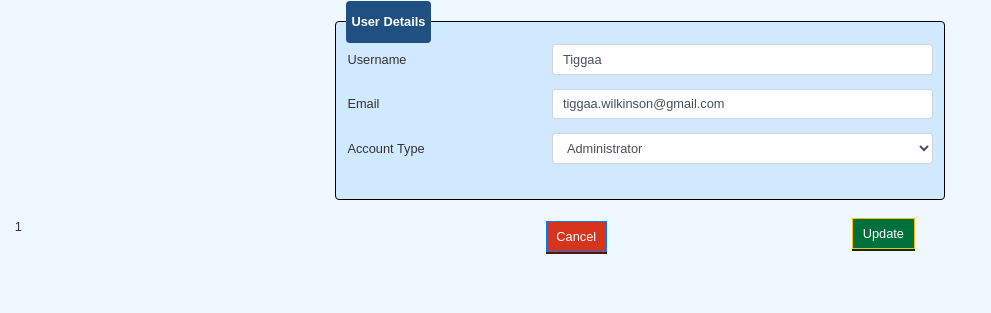
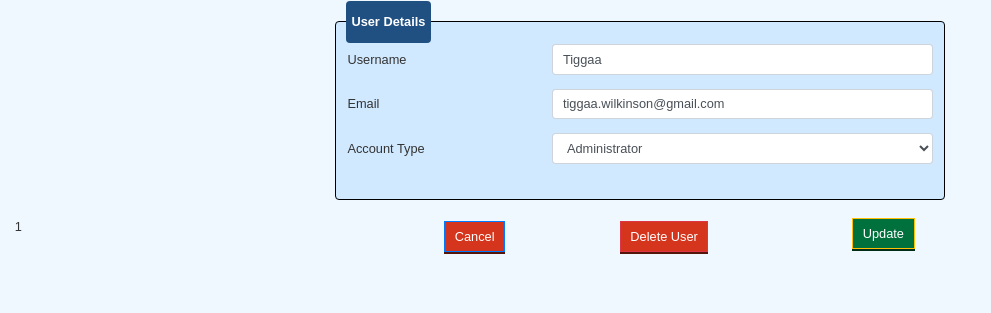
Before and after one commit to tiggaa/URA, a Flask app: page /1/admin_edit in a window 1280 px wide. Shown: the part 113-426 px from the top of the page, without its empty margins (0-991 px from the left). Run offline with Flask 2, Linux system fonts and the light colour scheme; a user stored in the database is signed in; style sheets or scripts are compiled from the project's sources; some libraries are stand-ins or nearby versions.

Commit message:
New User and Delete User

```diff
--- a/UserResearch/blueprints/users/routes.py
+++ b/UserResearch/blueprints/users/routes.py
@@ -21,12 +21,35 @@ def register():
     form = RegistrationForm()
     if form.validate_on_submit():
         hashed_password = bcrypt.generate_password_hash(form.password.data).decode('utf-8')
-        user = User(username=form.username.data, email=form.email.data, password=hashed_password, acctType_id=1)
+        user = User(
+                username=form.username.data,
+                email=form.email.data,
+                password=hashed_password,
+                acctType_id=1)
         db.session.add(user)
         db.session.commit()
         flash(f'Your account has been created! You are now able to log in', 'success')
         return redirect(url_for('users.login'))
     return render_template('user/register.html', title='Register', form=form)
+
+@users.route("/user/add", methods=['GET', 'POST'])
+@accounts_forbidden([1, 2, 3])
+def add():
+    form = RegistrationForm()
+    if request.method == 'GET':
+        pass
+    elif form.validate_on_submit():
+        hashed_password = bcrypt.generate_password_hash(form.password.data).decode('utf-8')
+        user = User(
+                username=form.username.data,
+                email=form.email.data,
+                password=hashed_password,
+                acctType_id=1)
+        db.session.add(user)
+        db.session.commit()
+        flash('The account has been created! Please inform the user of their account details', 'success')
+        return redirect(url_for('users.list'))
+    return render_template('user/add.html', title='Add User', form=form)
 
 @users.route("/login", methods=['GET', 'POST'])
 def login():
@@ -134,7 +157,7 @@ def admin_edit(user_id):
         db.session.commit()
         flash('Account details have been updated!', 'success')
         return redirect(url_for('users.list'))
-    return render_template('user/admin_edit.html', title='Edit User', form=form)
+    return render_template('user/admin_edit.html', title='Edit User', id=user_id, form=form)
 
 @users.route("/<int:user_id>/reset_password/", methods=['GET', 'POST'])
 @login_required
@@ -158,3 +181,12 @@ def reset_password(user_id):
         else:
             return redirect(url_for('user.self_edit'))
     return render_template('user/reset_password.html', title='Reset Password', user=user, image_file=image_file, form=form)
+
+@users.route("/user/<int:id>/delete", methods=['GET'])
+@accounts_forbidden([1, 2, 3])
+def user_delete(id):
+    user = User.query.get_or_404(id)
+    db.session.delete(user)
+    db.session.commit()
+    flash(f'The User has been deleted!', 'success')
+    return redirect(url_for('users.list'))
--- a/UserResearch/templates/user/add.html
+++ b/UserResearch/templates/user/add.html
@@ -1,6 +1,6 @@
 {% extends "layout.html" %}
 
-{% block body %}
+{% block content %}
 {% from 'includes/_formhelpers.html' import render_field_grid %}
     <h1>Create User</h1>
     <div class="content-section">
@@ -21,4 +21,4 @@
       </form>
     </div>
     <div class="border-top pt-3">
-{% endblock body %}
+{% endblock content %}
--- a/UserResearch/templates/user/admin_edit.html
+++ b/UserResearch/templates/user/admin_edit.html
@@ -21,10 +21,13 @@
       <div class="row">
         <div class="col-lg-3">1</div>
         <div class="col-lg-6 row">
-          <div class="col-lg-6">
+          <div class="col-lg-4">
             <a class='btn btn btn-primary warning float-right m-1' href="{{ url_for('users.list') }}">Cancel</a>
           </div>
-          <div class="col-lg-6">
+          <div class="col-lg-4">
+            <a class='btn btn btn-danger warning float-right m-1' href="{{ url_for('users.user_delete', id=id) }}">Delete User</a>
+          </div>
+          <div class="col-lg-4">
             <div class="form-group">
               {{ form.submit(class="btn btn btn-warning save float-right") }}
             </div>
--- a/UserResearch/templates/user/list.html
+++ b/UserResearch/templates/user/list.html
@@ -6,7 +6,7 @@
             <h1 class="font-weight-bold page-title"><small>User Management</small></h1>
         </div>
         <div class="col-lg-1">
-            <a class='btn btn govuk-button save float-right m-1' href="#">New User</a>
+            <a class='btn btn btn-primary save float-right m-1' href="{{ url_for('users.add')}}">New User</a>
         </div>
     </div>
     <div class="row">
```
Also changed, not shown: UserResearch/db/site.db.
